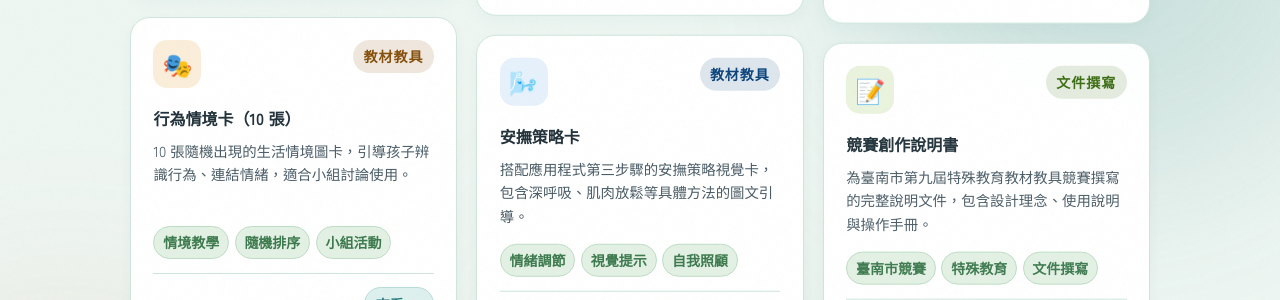
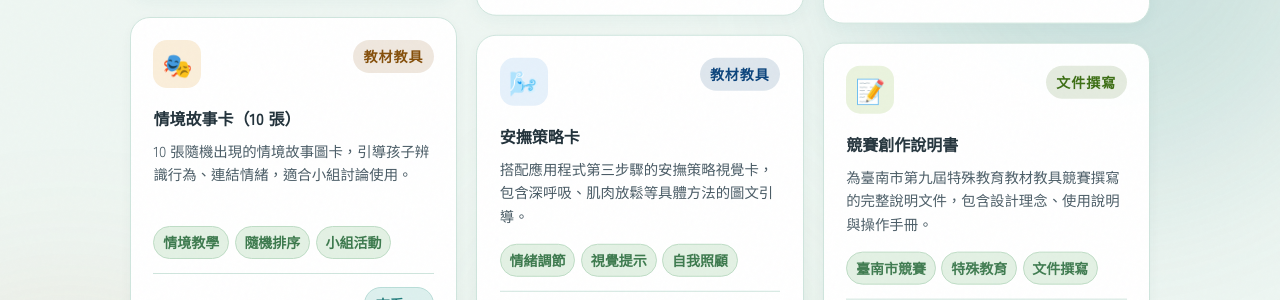
Before and after one commit to gahanglee/gahanglee.github.io, a Jekyll site: the page built from index.html, in a window 1280 px wide and 900 px high, scrolled down 3493 px. Shown: the part 154-454 px from the top of the window. Built offline with Jekyll 4.4.1, drawn with Linux system fonts in a browser that asks for light colours; nearby versions of some CDN libraries.

Commit message:
網站：生活情境統一為 40 個（情緒挑戰），10 張改稱情境故事卡
Co-Authored-By: Claude Sonnet 5.5 <noreply@anthropic.com>
Claude-Session: https://claude.ai/code/session_011KRguWiJnMTji4t798MNHF

```diff
--- a/index.html
+++ b/index.html
@@ -216,7 +216,7 @@ title: 首頁
       </div>
       <div class="card-stats">
         <div class="stat-box"><div class="stat-num">67</div><div class="stat-label">情緒卡片</div></div>
-        <div class="stat-box"><div class="stat-num">10</div><div class="stat-label">生活情境</div></div>
+        <div class="stat-box"><div class="stat-num">40</div><div class="stat-label">生活情境</div></div>
         <div class="stat-box"><div class="stat-num">3</div><div class="stat-label">SEL 步驟</div></div>
         <div class="stat-box"><div class="stat-num">∞</div><div class="stat-label">孩子的笑容</div></div>
       </div>
@@ -481,7 +481,7 @@ title: 首頁
     { cat:'app', icon:'🏝️', iconBg:'#DDF0EE', title:'我的情緒，我會照顧', desc:'為學齡前兒童設計的 SEL 行動應用程式，涵蓋 67 張情緒卡片（5 組）、40 個生活情境、3 位虛擬角色與冷靜策略引導。', year:'2025', tags:['React Native','TypeScript','Expo'], badge:'競賽作品', badgeColor:'#1F7A7A', featured:true, link:'/app/' },
     { cat:'curriculum', icon:'📋', iconBg:'#E1F5EE', title:'SEL 三節課教案', desc:'對應應用程式三步驟 SEL 架構的完整教案，每節 20 分鐘，適用於學前巡迴輔導情境。', year:'2025', tags:['3–6 歲','三節課','結構化教學'], badge:'課程設計', badgeColor:'#0F6E56', featured:false, link:'/portfolio/' },
     { cat:'material', icon:'🃏', iconBg:'#FBEAF0', title:'情緒卡片庫（67 張）', desc:'分身體反應、情緒臉孔、冷靜策略、日常活動、情境故事 5 組的插圖卡片，可縮放瀏覽，設計用於課堂 SEL 介入活動，支援數位與印刷使用。', year:'2024–25', tags:['印刷','數位','67 張'], badge:'教材教具', badgeColor:'#993556', featured:false, link:'/portfolio/' },
-    { cat:'material', icon:'🎭', iconBg:'#FAEEDA', title:'行為情境卡（10 張）', desc:'10 張隨機出現的生活情境圖卡，引導孩子辨識行為、連結情緒，適合小組討論使用。', year:'2025', tags:['情境教學','隨機排序','小組活動'], badge:'教材教具', badgeColor:'#854F0B', featured:false, link:'/portfolio/' },
+    { cat:'material', icon:'🎭', iconBg:'#FAEEDA', title:'情境故事卡（10 張）', desc:'10 張隨機出現的情境故事圖卡，引導孩子辨識行為、連結情緒，適合小組討論使用。', year:'2025', tags:['情境教學','隨機排序','小組活動'], badge:'教材教具', badgeColor:'#854F0B', featured:false, link:'/portfolio/' },
     { cat:'material', icon:'🌬️', iconBg:'#E6F1FB', title:'安撫策略卡', desc:'搭配應用程式第三步驟的安撫策略視覺卡，包含深呼吸、肌肉放鬆等具體方法的圖文引導。', year:'2025', tags:['情緒調節','視覺提示','自我照顧'], badge:'教材教具', badgeColor:'#0C447C', featured:false, link:'/portfolio/' },
     { cat:'doc', icon:'📝', iconBg:'#EAF3DE', title:'競賽創作說明書', desc:'為臺南市第九屆特殊教育教材教具競賽撰寫的完整說明文件，包含設計理念、使用說明與操作手冊。', year:'2025', tags:['臺南市競賽','特殊教育','文件撰寫'], badge:'文件撰寫', badgeColor:'#3B6D11', featured:false, link:'/portfolio/' },
   ];
--- a/pages/about/teacher.html
+++ b/pages/about/teacher.html
@@ -14,7 +14,7 @@ permalink: /about/teacher/
       <p>我特別專注於 3–6 歲幼兒的社會情緒發展。情緒不只是感受，更是孩子認識自己、與他人連結的重要語言。透過教材設計、情境模擬和互動遊戲，我幫助孩子建立情緒辨識和自我調節的能力。</p>
 
       <h3>情緒島嶼 App</h3>
-      <p>為了讓更多孩子能夠用有趣的方式學習 SEL，我透過 AI 輔助開發（Vibe Coding），從零基礎完成了「我的情緒，我會照顧」這個 React Native App。App 包含 47 張情緒卡、10 個生活情境場景，以及宥宥、星星、樂樂三位角色，引導孩子走過「辨識行為 → 認識情緒 → 平靜策略」三個步驟。</p>
+      <p>為了讓更多孩子能夠用有趣的方式學習 SEL，我透過 AI 輔助開發（Vibe Coding），從零基礎完成了「我的情緒，我會照顧」這個 React Native App。App 包含 67 張情緒卡片、40 個生活情境，以及宥宥、星星、樂樂三位角色，引導孩子走過「辨識行為 → 認識情緒 → 平靜策略」三個步驟。</p>
 
       <h3>我的教學信念</h3>
       <p>支持孩子最重要的環境是家庭。因此，家長的賦能和教師的合作，是我工作中不可或缺的一部分。我相信，當孩子、家庭和學校能夠共同建立一個理解情緒的語言，孩子就有了最好的成長基礎。</p>
--- a/pages/portfolio.html
+++ b/pages/portfolio.html
@@ -33,7 +33,7 @@ permalink: /portfolio/
         <div class="p-thumb" style="background:rgba(107,155,138,0.09)">🎭</div>
         <div class="p-body">
           <h4>生活情境故事卡</h4>
-          <p>10 個幼兒生活情境場景，附教師提問引導語，配合情緒辨識使用。</p>
+          <p>10 個情境故事卡，附教師提問引導語，配合情緒辨識使用。</p>
         </div>
         <div class="p-foot"><span class="p-tag p-tag-orange">情境卡</span><span style="font-size:0.68rem;color:var(--teal)">查看詳情 →</span></div>
       </a>
```
